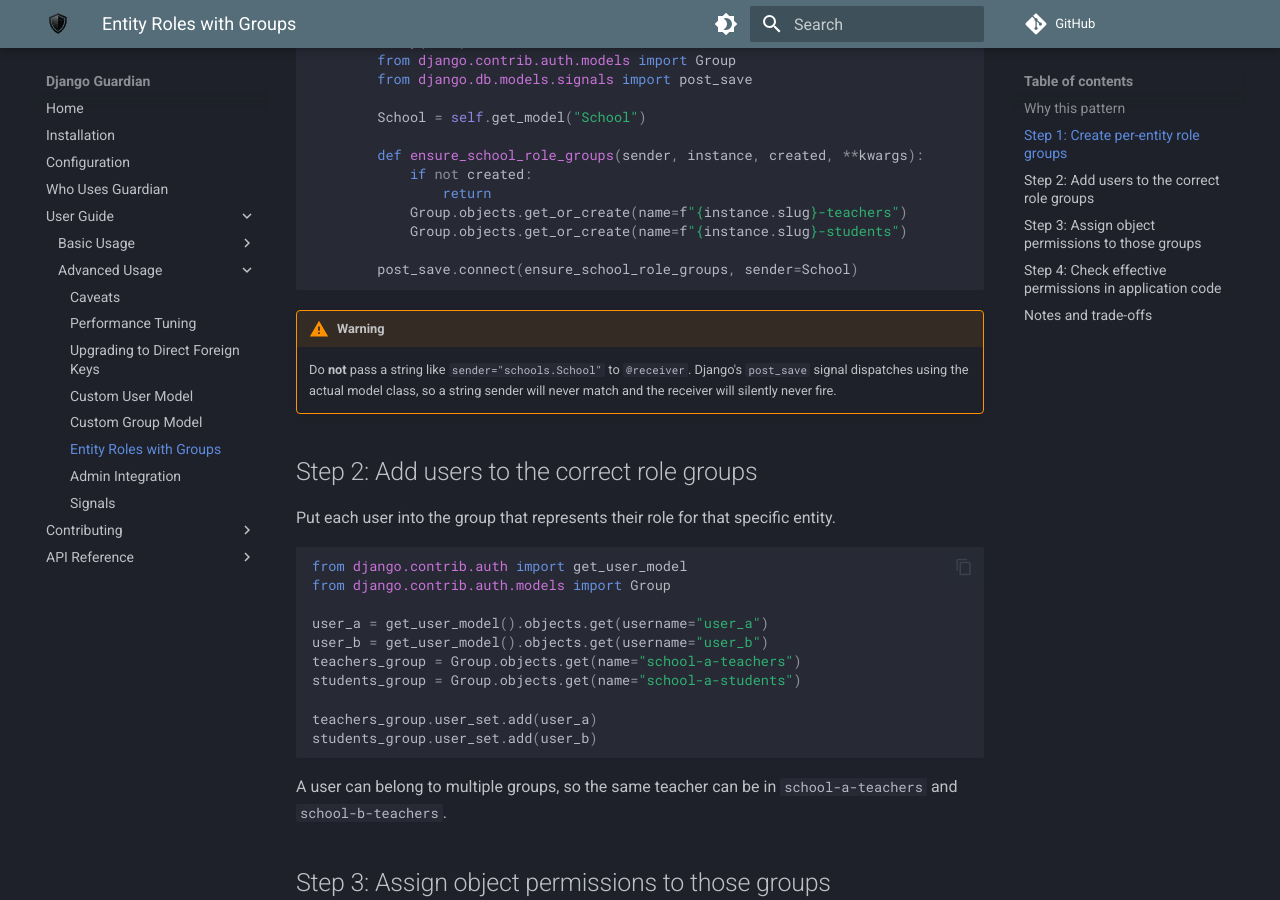
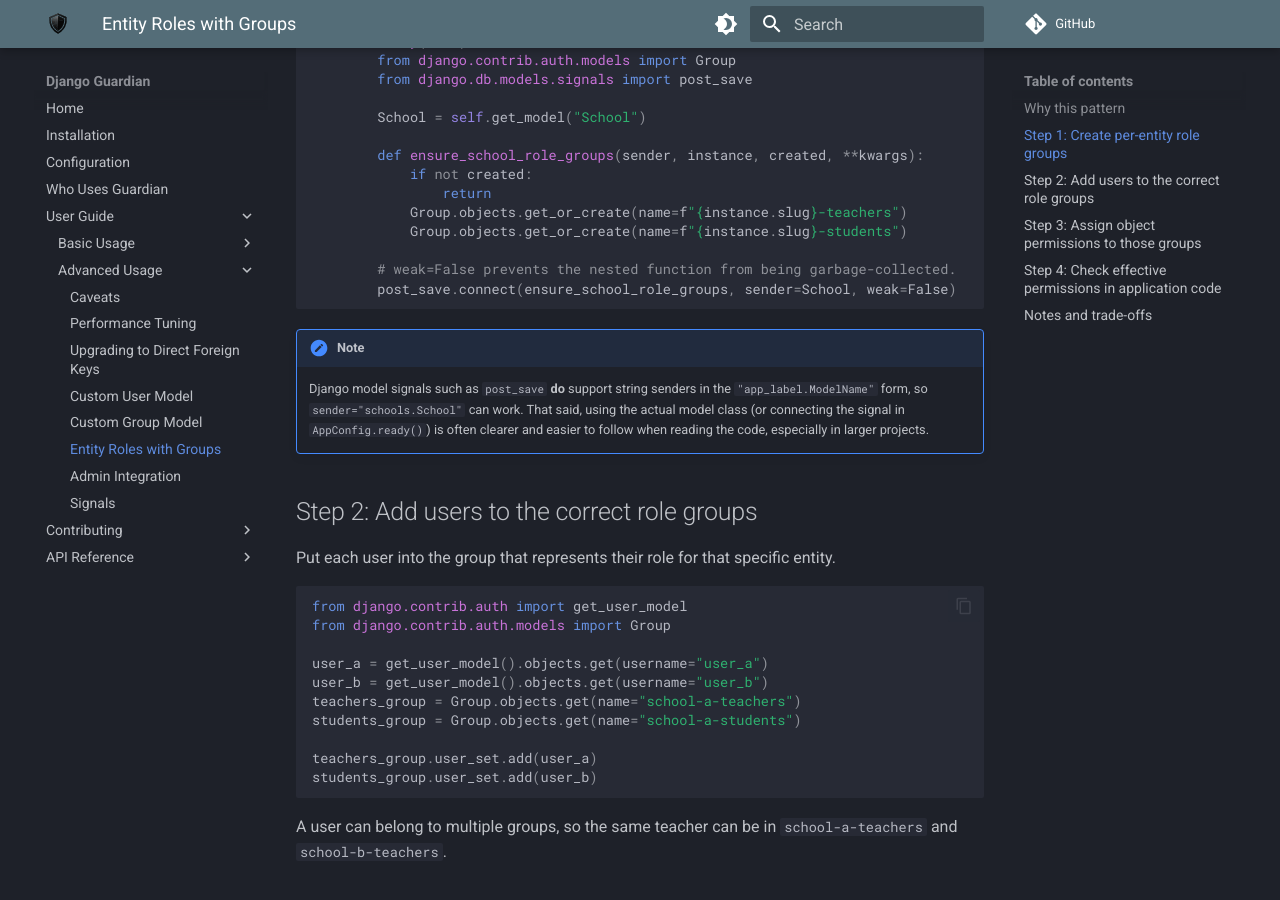
Before and after one commit to django-guardian/django-guardian, an MkDocs documentation site: the page built from docs/userguide/entity-roles-with-groups.md, in a window 1280 px wide and 900 px high, scrolled down 1250 px. Built offline with MkDocs 1.6.1 and Material for MkDocs 9.7.7, drawn with Linux system fonts in a browser that asks for light colours; plug-ins that fetch from the network failed and are left out; comment, search, counter and statistics services are not loaded.

Commit message:
user and group roles how to use guideline is added

````diff
--- a/docs/userguide/entity-roles-with-groups.md
+++ b/docs/userguide/entity-roles-with-groups.md
@@ -63,14 +63,17 @@
             Group.objects.get_or_create(name=f"{instance.slug}-teachers")
             Group.objects.get_or_create(name=f"{instance.slug}-students")
 
-        post_save.connect(ensure_school_role_groups, sender=School)
+        # weak=False prevents the nested function from being garbage-collected.
+        post_save.connect(ensure_school_role_groups, sender=School, weak=False)
 ```
 
-!!! warning
+!!! note
 
-    Do **not** pass a string like `sender="schools.School"` to `@receiver`.
-    Django's `post_save` signal dispatches using the actual model class, so
-    a string sender will never match and the receiver will silently never fire.
+    Django model signals such as `post_save` **do** support string senders in
+    the `"app_label.ModelName"` form, so `sender="schools.School"` can work.
+    That said, using the actual model class (or connecting the signal in
+    `AppConfig.ready()`) is often clearer and easier to follow when reading the
+    code, especially in larger projects.
 
 ## Step 2: Add users to the correct role groups
 
````
